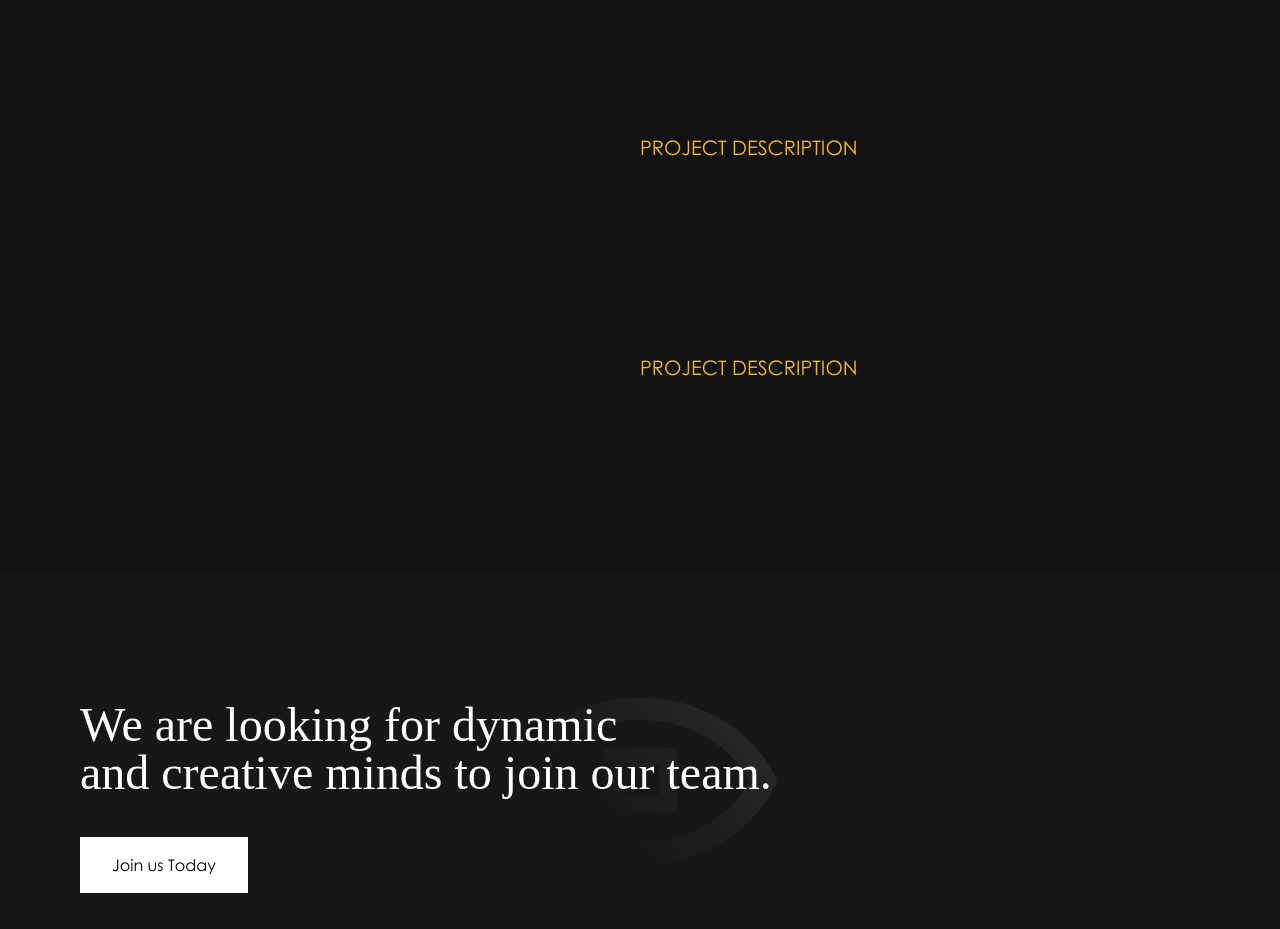
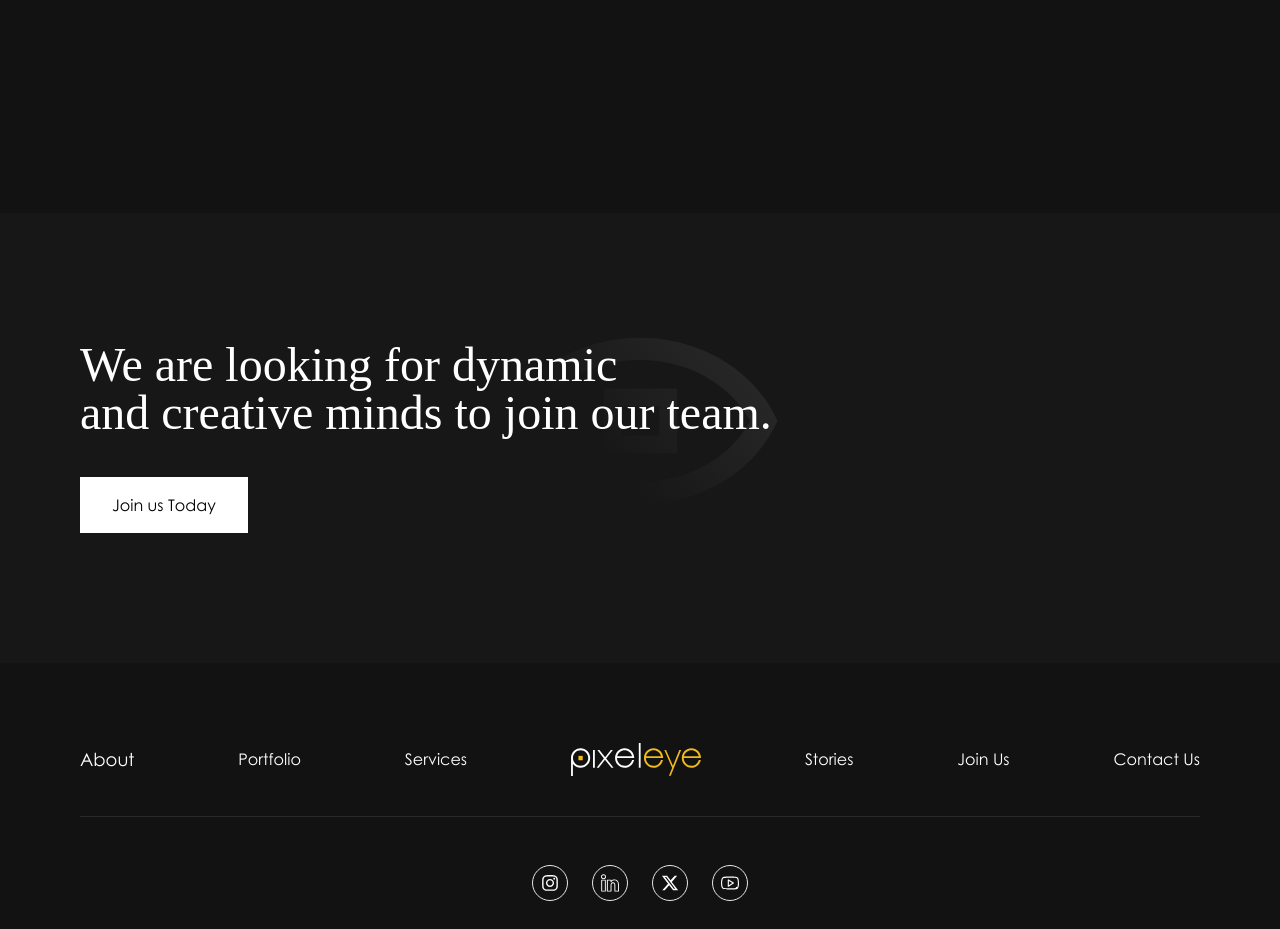
Before and after one commit to belladev250/Pixeleye-web, a Next.js app: page /project/250-podcast in a window 1280 px wide. Shown: the part 3080-4009 px from the top of the page. Built offline with nearby package versions, Linux system fonts and the light colour scheme; a web font is replaced by a local one.

Commit message:
minor issues solved

```diff
--- a/src/app/project/[id]/page.tsx
+++ b/src/app/project/[id]/page.tsx
@@ -98,6 +98,10 @@ const ProjectPage = () => {
                 />
               )}
 
+
+{(item.projSubtitle1 || item.projSubtitle2 || item.projDesc1) && (
+
+              <>
               <div className="flex w-full justify-between  mt-20">
                   <div>
                     <p className="font-semibold font-Caslon text-3xl">{item.proj2Subtitle1}</p>
@@ -105,18 +109,18 @@ const ProjectPage = () => {
                   </div>
 
                   <div className="space-y-8 w-1/2 mt-32">
-                  <p className=" font-Gothic text-xl text-gold" >PROJECT DESCRIPTION</p>
+                    <p className=" font-Gothic text-xl text-gold">PROJECT DESCRIPTION</p>
                     <p className=" font-Gothic text-lg">{item.proj2Desc1}</p>
                   </div>
-              </div>
-
-              <div className="space-y-12">
+                </div><div className="space-y-12">
                     <div className="flex space-x-12  w-full  mt-20">
                       {item.sub2Image1 && <Image src={item.sub2Image1} width={800} height={700} alt="fggg" className="w-1/2 h-[80vh] object-cover" />}
                       {item.sub2Image2 && <Image src={item.sub2Image2} width={800} height={700} alt="fggg" className="w-1/2 h-[80vh] object-cover" />}
                     </div>
                     {item.sub2Image3 && <Image src={item.sub2Image3} alt="ddd" width={900} height={900} className="w-full h-[90vh] object-cover" />}
-              </div>
+                  </div></>
+         )}
+
             </div>
           ))}
         </div>
@@ -176,7 +180,7 @@ const ProjectPage = () => {
                 </div>
               </div>
 
-              {/* {project.mainImage && (
+              {project.mainImage && (
                 <Image
                   src={project.mainImage as string}
                   alt="ddd"
@@ -184,27 +188,29 @@ const ProjectPage = () => {
                   height={1000}
                   className="w-full h-auto  mt-16 object-cover"
                 />
-              )} */}
+              )}
+{(project.projSubtitle1 || project.projSubtitle2 || project.projDesc1) && (
 
-              <div className="flex w-full justify-between  mt-20">
+
+              <><div className="flex w-full justify-between  mt-20">
                   <div>
                     <p className="font-semibold font-Caslon text-3xl">{project.proj2Subtitle1}</p>
                     <p className="font-semibold font-Caslon text-3xl">{project.proj2Subtitle2}</p>
                   </div>
 
                   <div className="space-y-8 w-1/2 mt-32">
-                {project.desc && <p className=" font-Gothic text-xl text-gold" >{project.desc}</p>}
+                    {project.desc && <p className=" font-Gothic text-xl text-gold">{project.desc}</p>}
                     <p className=" font-Gothic text-lg">{project.proj2Desc1}</p>
                   </div>
-              </div>
-
-              <div className="space-y-12">
+                </div><div className="space-y-12">
                     <div className="flex space-x-12  w-full  mt-20">
                       {project.sub2Image1 && <Image src={project.sub2Image1} width={800} height={700} alt="fggg" className="w-1/2 h-[80vh] object-cover" />}
                       {project.sub2Image2 && <Image src={project.sub2Image2} width={800} height={700} alt="fggg" className="w-1/2 h-[80vh] object-cover" />}
                     </div>
                     {project.sub2Image3 && <Image src={project.sub2Image3} alt="ddd" width={1920} height={1000} className="w-full h-[80vh] object-cover" />}
-            </div>
+                  </div></>
+
+            )}
           </div>
         </>
       )}
--- a/src/projects.ts
+++ b/src/projects.ts
@@ -138,7 +138,7 @@ const projects: Project[] = [
     sub2Image1: "",
     sub2Image2: "",
     sub2Image3: "",
-    desc: "PROJECT DESCRIPTION"
+    desc: ""
   },
 
   {
@@ -167,7 +167,7 @@ const projects: Project[] = [
     sub2Image1: "",
     sub2Image2: "",
     sub2Image3: "",
-    desc: "PROJECT DESCRIPTION"
+    desc: ""
   },
   {
     id: "wtdc",
@@ -194,7 +194,7 @@ const projects: Project[] = [
     sub2Image1: "",
     sub2Image2: "",
     sub2Image3: "",
-    desc: "PROJECT DESCRIPTION"
+    desc: ""
   },
   {
     id: "jibu",
@@ -222,7 +222,7 @@ const projects: Project[] = [
     sub2Image1: "",
     sub2Image2: "",
     sub2Image3: "",
-    desc: "PROJECT DESCRIPTION"
+    desc: ""
   },
   {
     id: "hanga-pitchfest",
@@ -306,7 +306,7 @@ const projects: Project[] = [
     sub2Image1: "",
     sub2Image2: "",
     sub2Image3: "",
-    desc: "PROJECT DESCRIPTION"
+    desc: ""
   },
   {
     id: "tekana",
@@ -334,7 +334,7 @@ const projects: Project[] = [
     sub2Image1: "",
     sub2Image2: "",
     sub2Image3: "",
-    desc: "PROJECT DESCRIPTION"
+    desc: ""
   },
 ];
 
```
Lines whose indentation alone changed are shown as unchanged.
